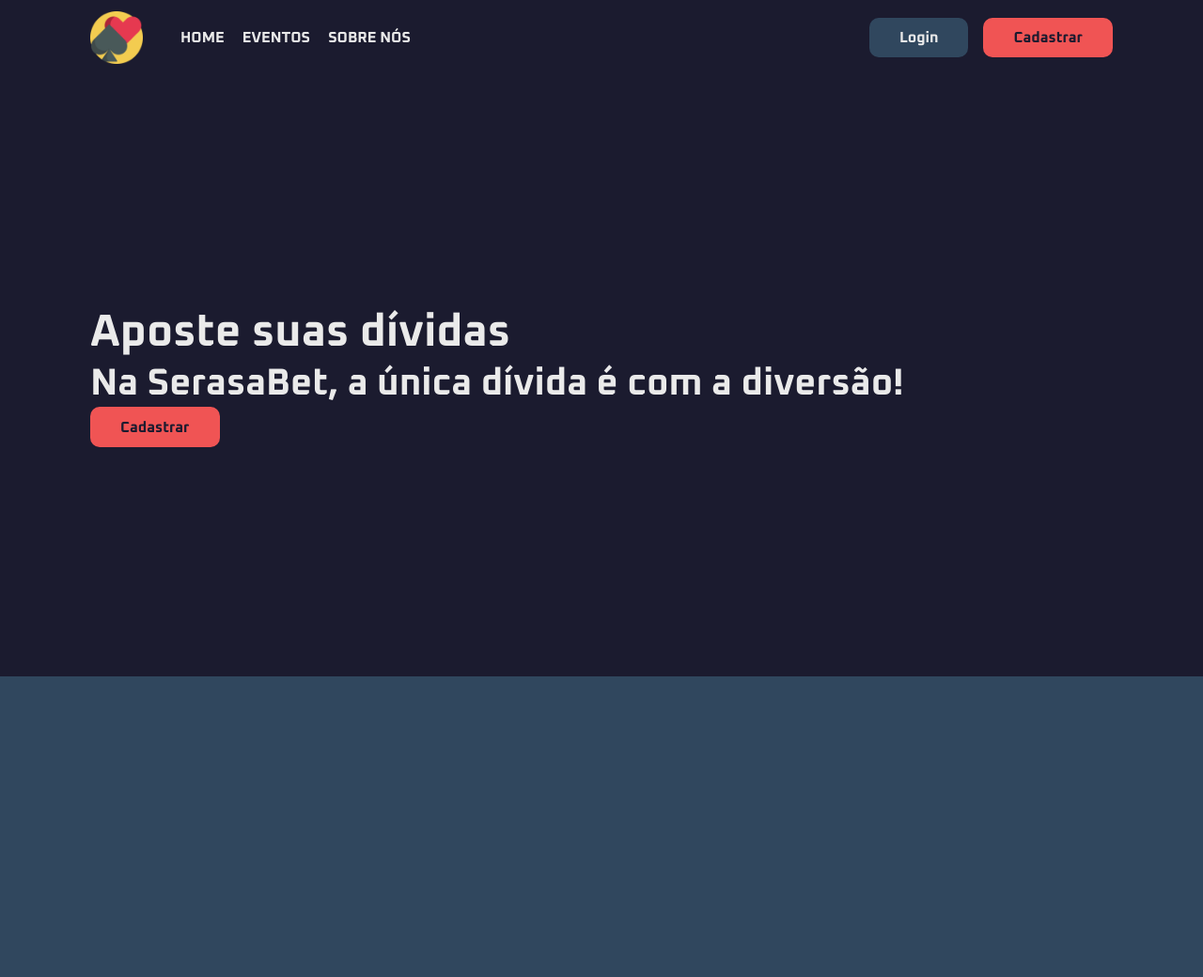
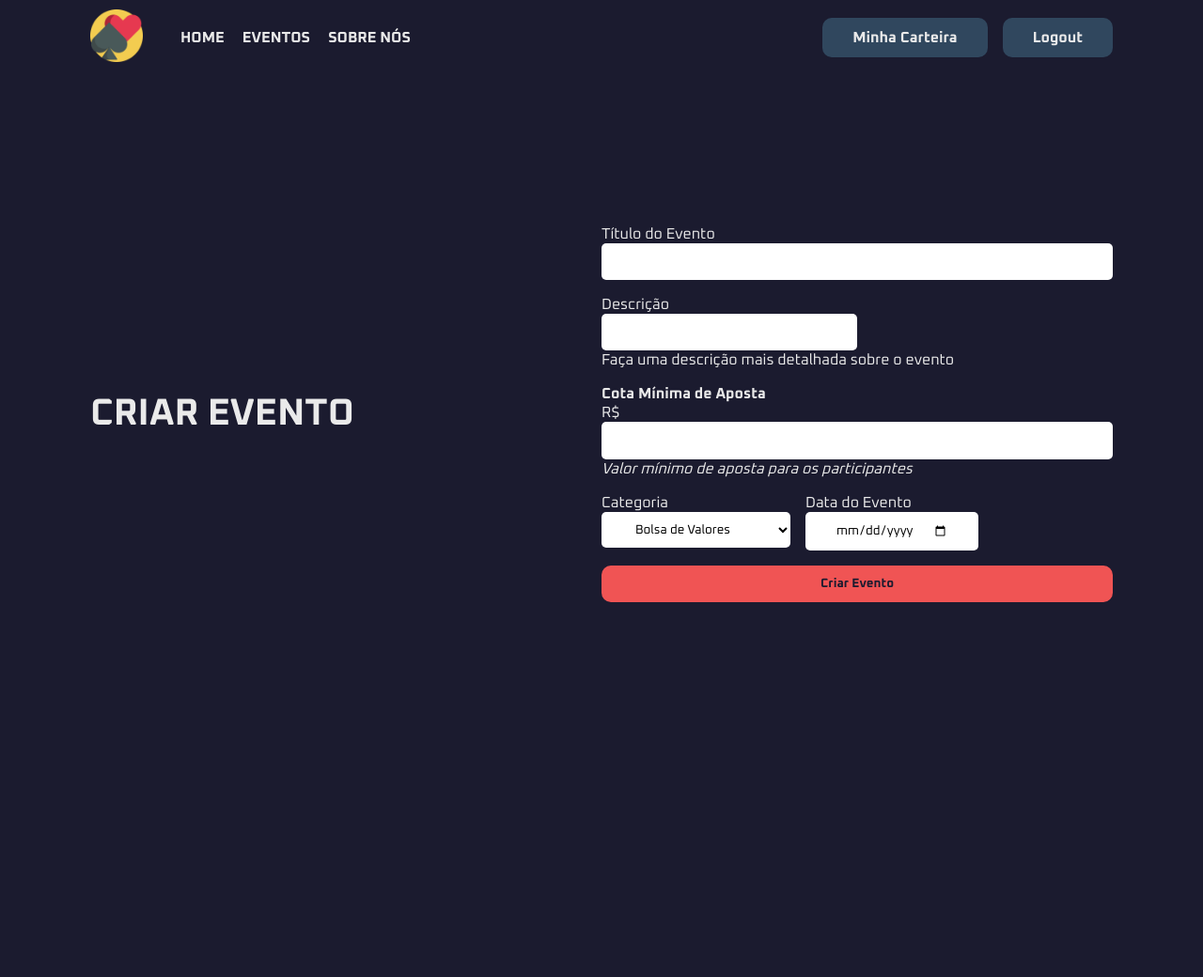
Before and after one commit to caioabrahao/serasaFRONT, a Flask app: page /add_new_event in a window 1280 px wide. Shown: the top 1040 px of the page at 94% size. After the commit the page ends 641 px from the top, so only its background shows below. Run offline with Flask 3, Linux system fonts and the light colour scheme.

Commit message:
finished some more pages

```diff
--- a/run.py
+++ b/run.py
@@ -27,7 +27,7 @@ def home():
 
 @app.route('/my_wallet')
 def my_wallet():
-    return render_template('frontpage.html')
+    return render_template('my_wallet.html')
 
 @app.route('/logout')
 def logout():
@@ -35,10 +35,18 @@ def logout():
 
 @app.route('/search_events')
 def search_events():
-    return render_template('frontpage.html')
+    return render_template('search_events.html')
 
 @app.route('/add_new_event')
 def add_new_event():
+    return render_template('new_event.html')
+
+@app.route('/add_funds')
+def add_funds():
+    return render_template('frontpage.html')
+
+@app.route('/funds_history')
+def funds_history():
     return render_template('frontpage.html')
 
 
--- a/static/styles/styles.css
+++ b/static/styles/styles.css
@@ -23,6 +23,10 @@ h1{
 
 h2{
     font-size: 2.488rem;
+}
+
+h3{
+    font-size: 1.728rem;
 }
 
 .hiperlink{
@@ -123,6 +127,11 @@ body{
 .header__call-to-action{
     display: flex;
     gap: 1rem;
+}
+
+.header__right-stuff{
+    display: flex;
+    gap: 2rem;
 }
 
 .hero-frontpage{
@@ -311,13 +320,25 @@ body{
     grid-template-columns: 1fr 1fr;
     grid-template-rows: 1fr 1fr;
 
+    gap: 1.5rem;
+
     width: 50%;
+    height: 70%;
 }
 
 .home-hero__dash-blocks__search-event{
+    display: flex;
+    flex-direction: column;
+    align-items: flex-start;
+    justify-content: space-evenly;
+
     background-color: var(--primary);
+    color: var(--background);
     padding: 1.5rem;
     border-radius: 15px;
+
+    grid-row: 1;
+    grid-column: 1 / -1;
 }
 
 .home-hero__dash-blocks__criar-evento{
@@ -329,6 +350,77 @@ body{
     .button-secondary{
         background-color: var(--background);
     }
+
+    grid-row: 2;
+}
+
+.home-hero__dash-blocks__add-funds{
+    background-color: var(--accent);
+    color: var(--background);
+    padding: 1.5rem;
+    border-radius: 15px;
+
+    grid-row: 2;
+}
+
+.wallet-hero{
+    display: flex;
+    flex-direction: column;
+    align-items: flex-start;
+    justify-content: center;
+
+    padding: 0 6rem;
+    height: 90vh;
+}
+
+.wallet-hero__buttons{
+    display: flex;
+    gap: 1rem;
+}
+
+.search-events-hero{
+    display: flex;
+    flex-direction: column;
+    align-items: flex-start;
+    justify-content: center;
+
+    height: 90vh;
+    padding: 0 6rem;
+}
+
+.new-event-hero{
+    display: flex;
+    justify-content: center;
+    align-items: center;
+
+    height: 90vh;
+    padding: 0 6rem;
+}
+
+.new-event-hero__title{
+    width: 50%;
+}
+
+.new-event-hero__form{
+    width: 50%;
+
+    form{
+        display: flex;
+        flex-direction: column;
+
+        gap: 1rem;
+    }
+
+    .form-group{
+        display: flex;
+        flex-direction: column;
+    }
+}
+
+.categoria-e-data{
+    display: flex;
+    gap: 1rem;
+    width: 100%;
 }
 
 .footer{
--- /dev/null
+++ b/templates/new_event.html
@@ -0,0 +1,84 @@
+<!DOCTYPE html>
+<html lang="pt-BR">
+<head>
+    <meta charset="UTF-8">
+    <meta name="viewport" content="width=device-width, initial-scale=1.0">
+    <title>Novo Evento</title>
+    <meta http-equiv="X-UA-Compatible" content="ie=edge">
+    <link rel="stylesheet" href="../static/styles/styles.css">
+</head>
+<body>
+<header class="header">
+    <div class="header__logo-and-navlist">
+        <a href="{{url_for('home')}}"><img class="header__logo" src="../static/images/logos/poker-chip.png" alt="poker-logo"></a>
+        <nav>
+            <ul class="header__navlist">
+                <li><a href="{{url_for('home')}}">HOME</a></li>
+                <li>EVENTOS</li>
+                <li>SOBRE NÓS</li>
+            </ul>
+        </nav>
+    </div>
+
+    <div class="header__call-to-action">
+        <a class="button-secondary" href="{{url_for('my_wallet')}}">Minha Carteira</a>
+        <a class="button-secondary" href="{{url_for('logout')}}">Logout</a>
+    </div>
+</header>
+
+<main>
+    <section class="new-event-hero">
+        <div class="new-event-hero__title">
+            <h2>CRIAR EVENTO</h2>
+        </div>
+
+        <div class="new-event-hero__form">
+            <form method="POST" action="/addNewEvent">
+                <div class="form-group">
+                    <label for="titulo-evento">Título do Evento</label>
+                    <input class="form-field" id="titulo-evento" type="text" name="txt_titleName" maxlength="50" required>
+                </div>
+
+                <div class="form-group">
+                    <label for="event-description">Descrição</label>
+                    <input class="form-field" id="event-description" type="text" name="txt_description" maxlength="300" required style="width: 50%;">
+                    <p>Faça uma descrição mais detalhada sobre o evento</p>
+                </div>
+
+                <div class="form-group">
+                    <h4>Cota Mínima de Aposta</h4>
+                    <label for="valor">R$</label>
+                    <input class="form-field" id="valor" type="number" name="txt_eventMinQuota" min="1" max="20" step="0.50">
+                    <p><i>Valor mínimo de aposta para os participantes</i></p>
+                </div>
+
+                <div class="categoria-e-data">
+                    <div class="form-group">
+                        <label for="categoria">Categoria</label>
+                        <select class="form-field" id="categoria" name="txt_category">
+                            <option value="BOLSA DE VALORES">Bolsa de Valores</option>
+                            <option value="CELEBRIDADES">Celebridades</option>
+                            <option value="EVENTOS CLIMÁTICOS">Eventos Climáticos</option>
+                            <option value="E-SPORTS">E-Sports</option>
+                            <option value="ELEIÇÕES/POLÍTICA">Eleições/Política</option>
+                            <option value="FUTEBOL">Futebol</option>
+                            <option value="OLIMPÍADAS">Olimpíadas</option>
+                            <option value="OUTROS">Outros</option>
+                        </select>
+                    </div>
+
+                    <div class="form-group">
+                        <label for="data-do-evento">Data do Evento</label>
+                        <input class="form-field" id="data-do-evento" type="date" name="date_eventDate" required>
+                    </div>
+                </div>
+
+
+
+                <button class="button" type="submit">Criar Evento</button>
+            </form>
+        </div>
+    </section>
+</main>
+</body>
+</html>
```
Also changed, not shown: templates/home.html (+10 -3 lines), templates/my_wallet.html (added, +50 -0 lines), templates/search_events.html (added, +56 -0 lines), undone/my_wallet.html (deleted, +0 -31 lines), undone/new_event.html (deleted, +0 -56 lines), undone/search_events.html (deleted, +0 -54 lines), static/images/icons/search-icon.svg (added).
